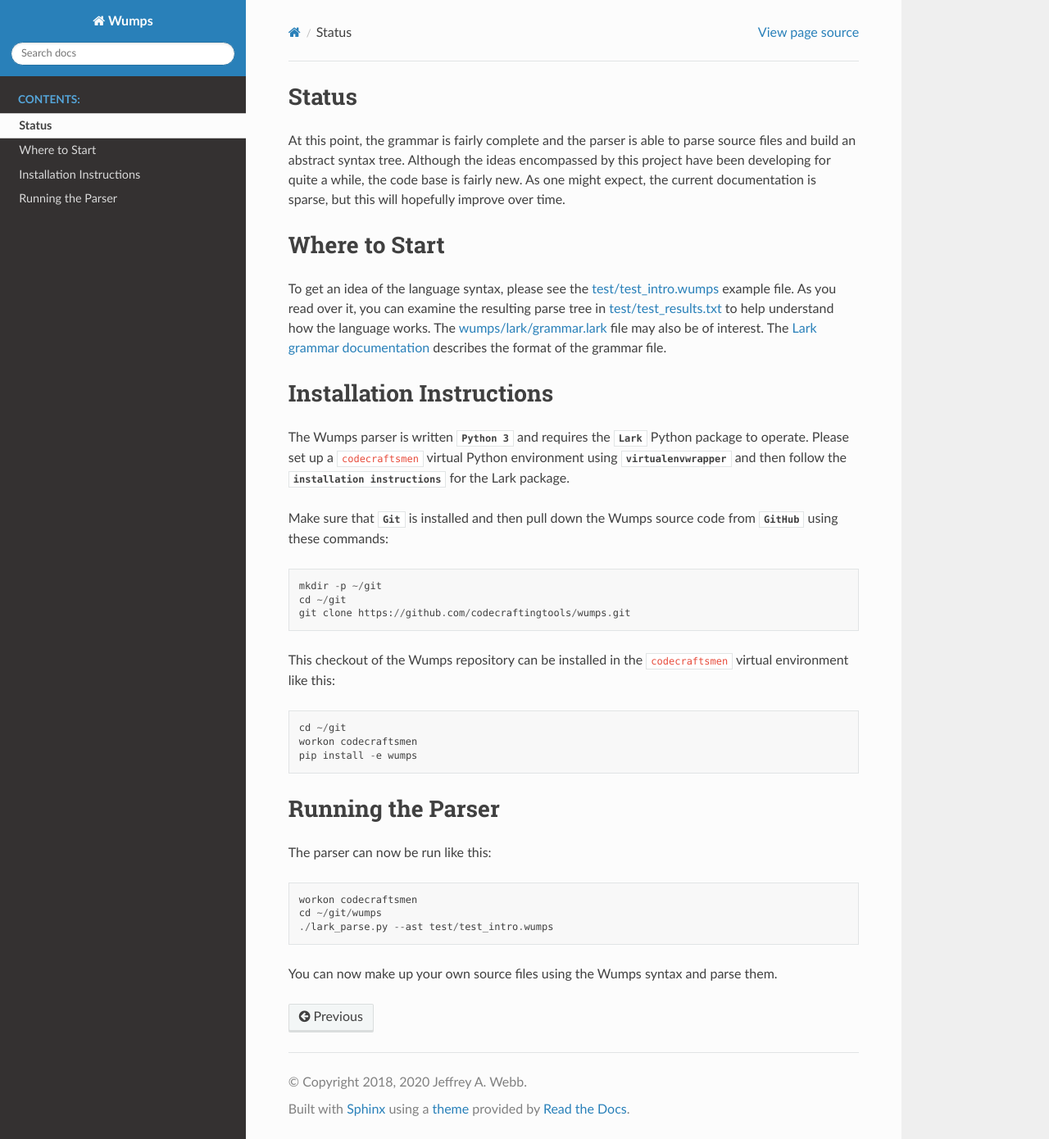
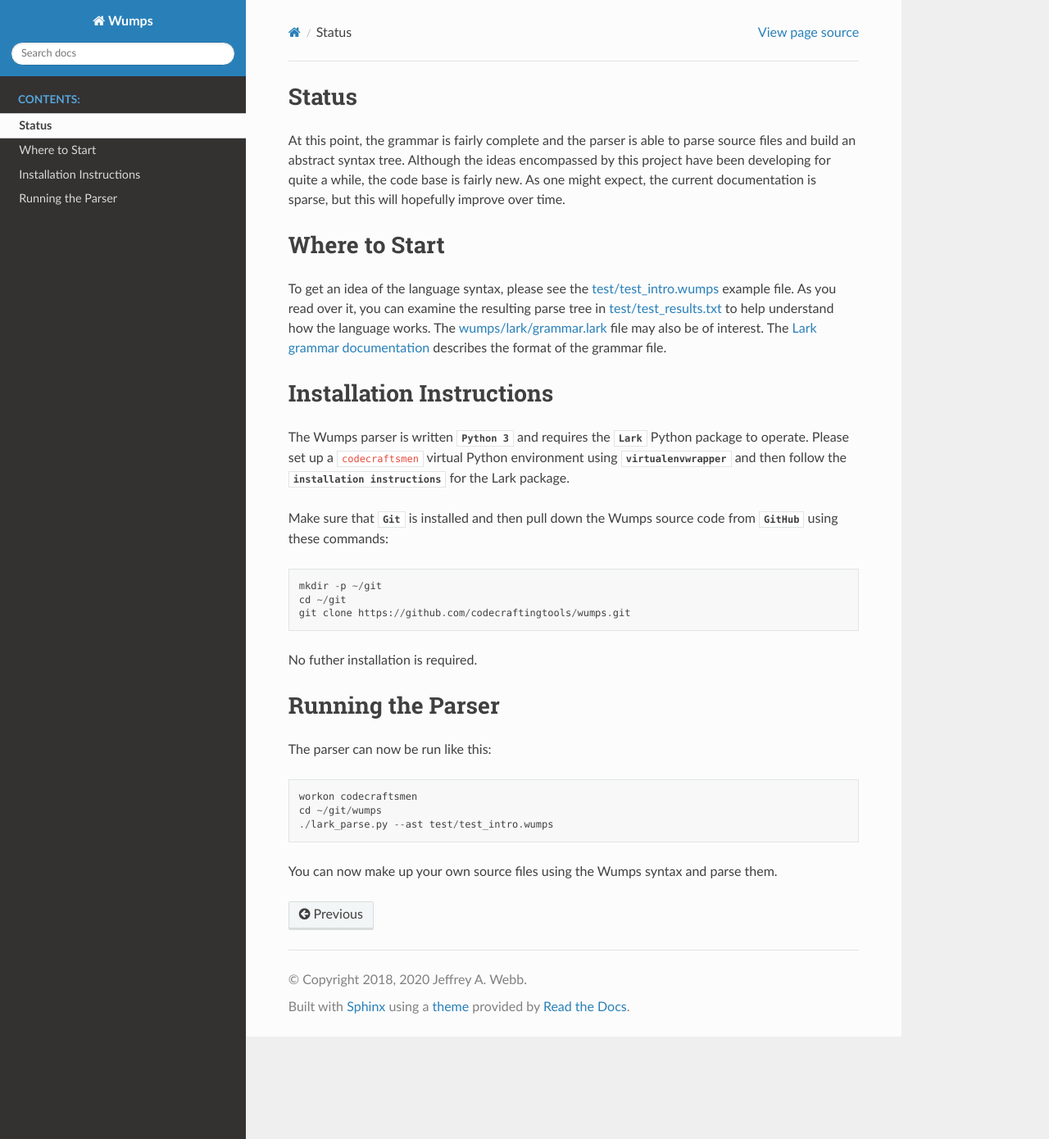
Before and after one commit to codecraftingtools/wumps, a Sphinx documentation site: the page built from doc/main.rst, in a window 1280 px wide and 1390 px high. Shown: the whole window at 82% size. Built offline with Sphinx 7.4.7 and the Read the Docs theme 2.0.0, drawn with Linux system fonts in a browser that asks for light colours.

Commit message:
Removed install step from the build instructions (not supported yet)

```diff
--- a/doc/main.rst
+++ b/doc/main.rst
@@ -34,12 +34,16 @@
   cd ~/git
   git clone https://github.com/codecraftingtools/wumps.git
 
-This checkout of the Wumps repository can be installed in the
-``codecraftsmen`` virtual environment like this::
+.. comment
 
-  cd ~/git
-  workon codecraftsmen
-  pip install -e wumps
+  This checkout of the Wumps repository can be installed in the
+  ``codecraftsmen`` virtual environment like this::
+
+    cd ~/git
+    workon codecraftsmen
+    pip install -e wumps
+
+No futher installation is required.
 
 Running the Parser
 ==================
```
